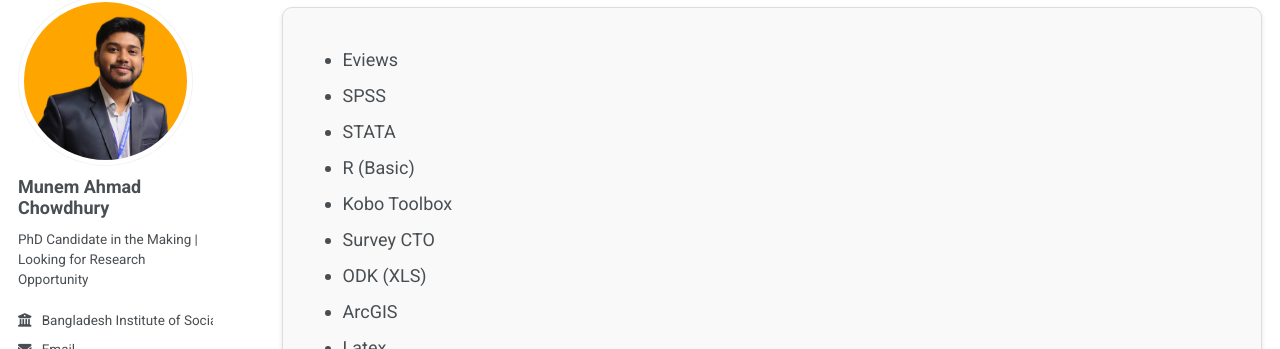
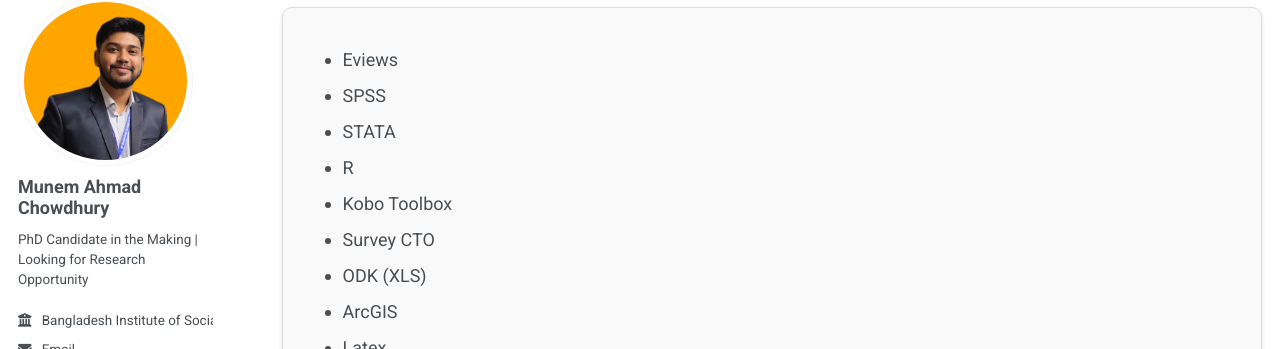
Before and after one commit to munemahmad/munemahmad.github.io, a Jekyll site: the page built from _pages/cv.md, in a window 1280 px wide and 900 px high, scrolled down 1842 px. Shown: the part 103-452 px from the top of the window. Built offline with Jekyll 4.4.1, drawn with Linux system fonts in a browser that asks for light colours; some web fonts are replaced; a script that is not in the unit is left out.

Commit message:
Update cv.md

```diff
--- a/_pages/cv.md
+++ b/_pages/cv.md
@@ -198,7 +198,7 @@ Skills
       <li>Eviews</li>
       <li>SPSS</li>
       <li>STATA</li>
-      <li>R (Basic)</li>
+      <li>R</li>
       <li>Kobo Toolbox</li>
       <li>Survey CTO</li>
       <li>ODK (XLS)</li>
```
